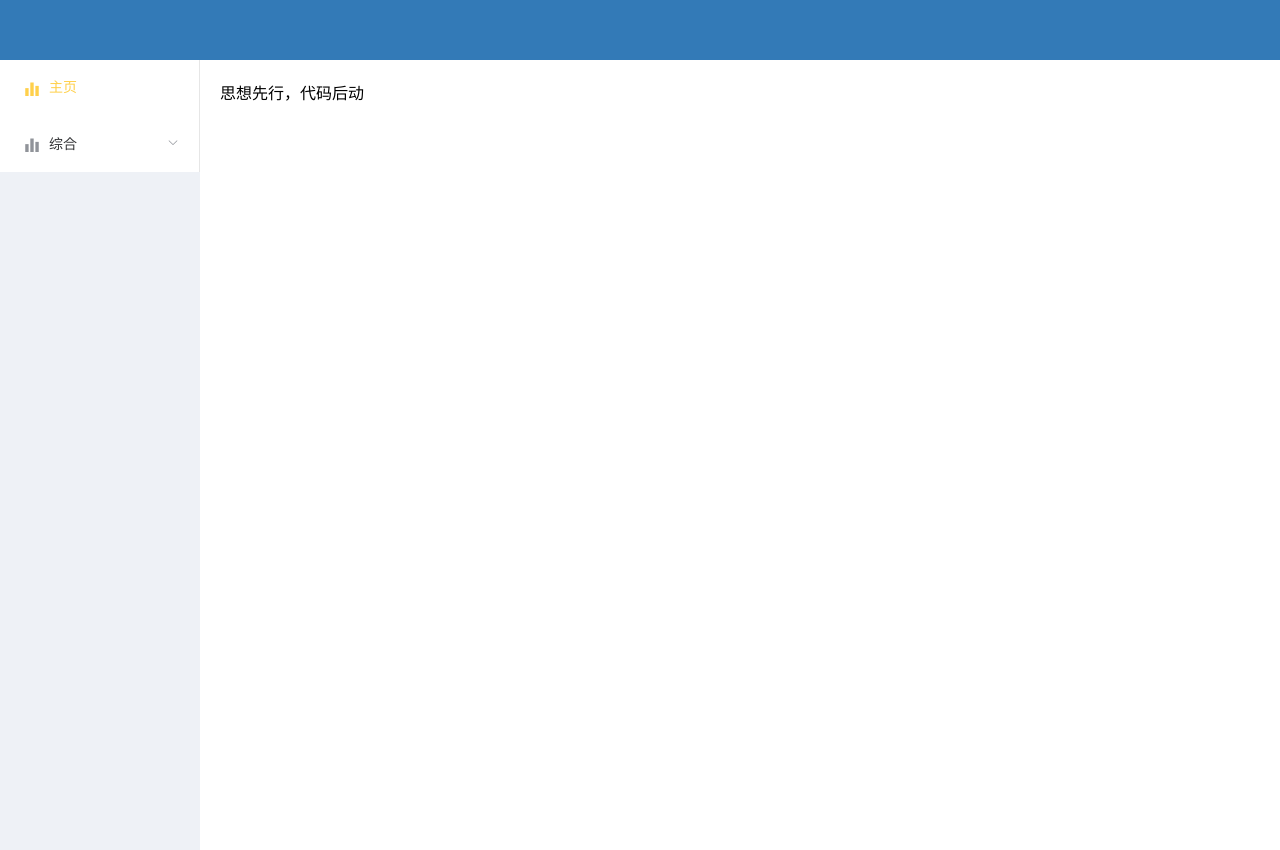
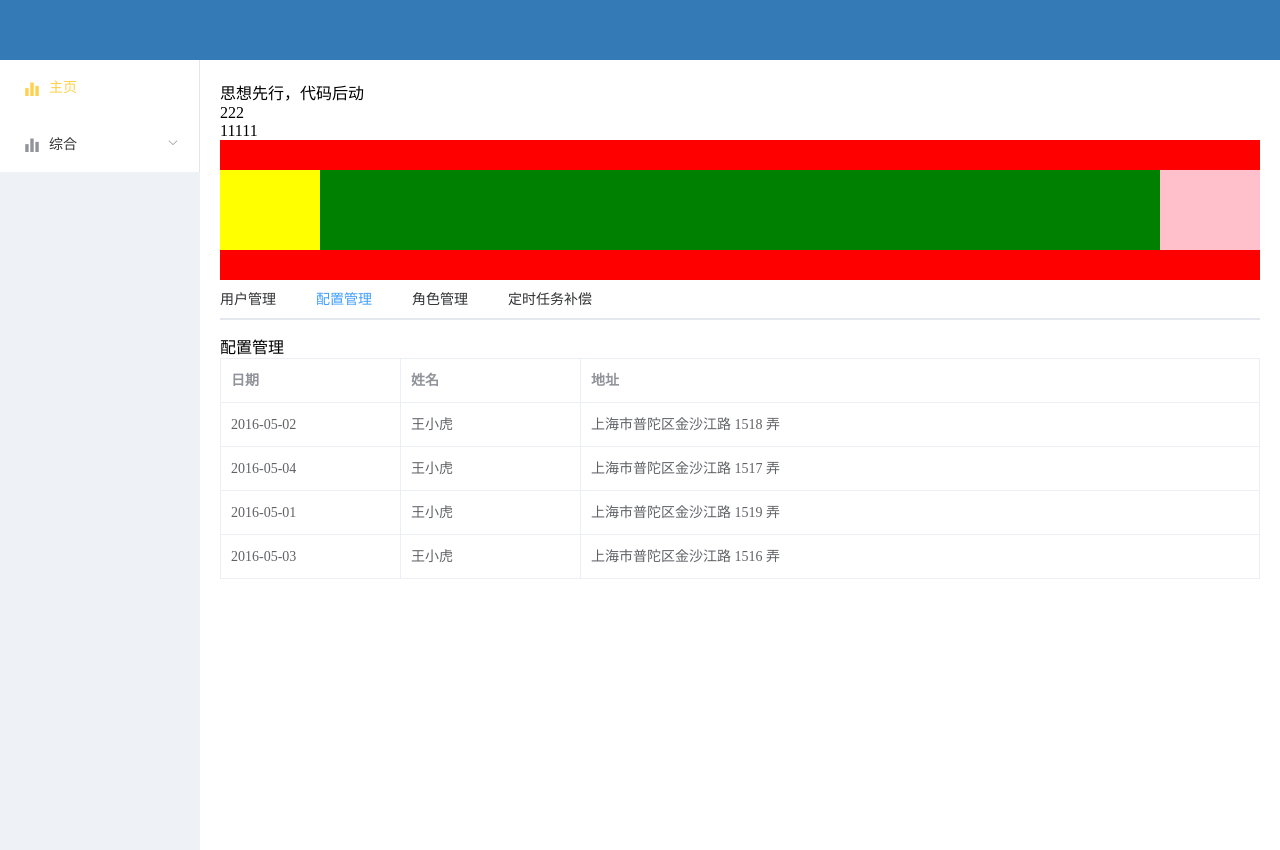
Before and after one commit to Birght/2020, a Vue app: page /#/home in a window 1280 px wide. Built offline with nearby package versions, Linux system fonts and the light colour scheme.

Commit message:
shi #0126

```diff
--- a/src/common/style/cm.scss
+++ b/src/common/style/cm.scss
@@ -108,3 +108,8 @@ $green: green;
 .cm_pad_20{
     padding: 20px;
 }
+.test{
+    .el-tabs__active-bar{
+        background-color: transparent;
+    }
+}
--- a/src/views/home/index.vue
+++ b/src/views/home/index.vue
@@ -1,30 +1,124 @@
 <template>
   <div>
     思想先行，代码后动
+    <test1 ref="a1"></test1>
+    <test2 ref="a2"></test2>
+    <div class="header"></div>
+    <div class="content">
+      <div class="middle"></div>
+      <div class="left"></div>
+      <div class="right"></div>
+    </div>
+    <div class="footer"></div>
 
+    <el-tabs v-model="activeName" @tab-click="handleClick" class="test">
+      <el-tab-pane label="用户管理" name="first">用户管理</el-tab-pane>
+      <el-tab-pane label="配置管理" name="second">配置管理</el-tab-pane>
+      <el-tab-pane label="角色管理" name="third">角色管理</el-tab-pane>
+      <el-tab-pane label="定时任务补偿" name="fourth">定时任务补偿</el-tab-pane>
+    </el-tabs>
+    <el-table :data="tableData" border style="width: 100%" @row-dblclick="test1">
+      <el-table-column prop="date" label="日期" width="180"> </el-table-column>
+      <el-table-column prop="name" label="姓名" width="180"> </el-table-column>
+      <el-table-column prop="address" label="地址"> </el-table-column>
+    </el-table>
   </div>
 </template>
 <script>
+import test1 from './test1'
+import test2 from './test2'
+
 export default {
   data () {
     return {
-      dialogVisible: true
+      dialogVisible: true,
+      activeName: 'second',
+      tableData: [{
+        date: '2016-05-02',
+        name: '王小虎',
+        address: '上海市普陀区金沙江路 1518 弄'
+      }, {
+        date: '2016-05-04',
+        name: '王小虎',
+        address: '上海市普陀区金沙江路 1517 弄'
+      }, {
+        date: '2016-05-01',
+        name: '王小虎',
+        address: '上海市普陀区金沙江路 1519 弄'
+      }, {
+        date: '2016-05-03',
+        name: '王小虎',
+        address: '上海市普陀区金沙江路 1516 弄'
+      }]
     }
   },
+  components: {
+    test1,
+    test2
+  },
+  mounted () {
+    console.log(this.$refs)
+  },
   methods: {
+    handleClick (tab, event) {
+      console.log(tab, event)
+    },
     handleClose (done) {
       this.$confirm('确认关闭？')
-        .then((_) => {
+        .then(_ => {
           done()
         })
-        .catch((_) => {})
+        .catch(_ => {})
+    },
+    test1 (row) {
+      console.log(row.address)
     }
   }
 }
 </script>
 <style lang="scss" scoped>
-.text1{
-  height:100px;
-  overflow-y: scroll;
+.header {
+  width: 100%;
+  height: 30px;
+  background: red;
+}
+
+.content {
+  overflow: hidden;
+  padding: 0 100px;
+}
+
+.footer {
+  width: 100%;
+  height: 30px;
+  background: red;
+}
+
+.middle {
+  position: relative;
+  width: 100%;
+  float: left;
+  height: 80px;
+  background: green;
+}
+
+.left {
+  position: relative;
+  width: 100px;
+  float: left;
+  left: -100px;
+  height: 80px;
+  margin-left: -100%;
+  background: yellow;
+}
+
+.right {
+  position: relative;
+  width: 100px;
+  float: left;
+  right: -100px;
+  height: 80px;
+  margin-left: -100px;
+  background: pink;
 }
 </style>
--- /dev/null
+++ b/src/views/home/test1.vue
@@ -0,0 +1,14 @@
+<template>
+    <div>
+        222
+    </div>
+</template>
+<script>
+export default {
+  data () {
+    return {
+      aaaaa: '11111'
+    }
+  }
+}
+</script>
--- /dev/null
+++ b/src/views/home/test2.vue
@@ -0,0 +1,5 @@
+<template>
+    <div>
+        11111
+    </div>
+</template>
```
Also changed, not shown: src/views/demo/doc.vue (+157 -49 lines).
